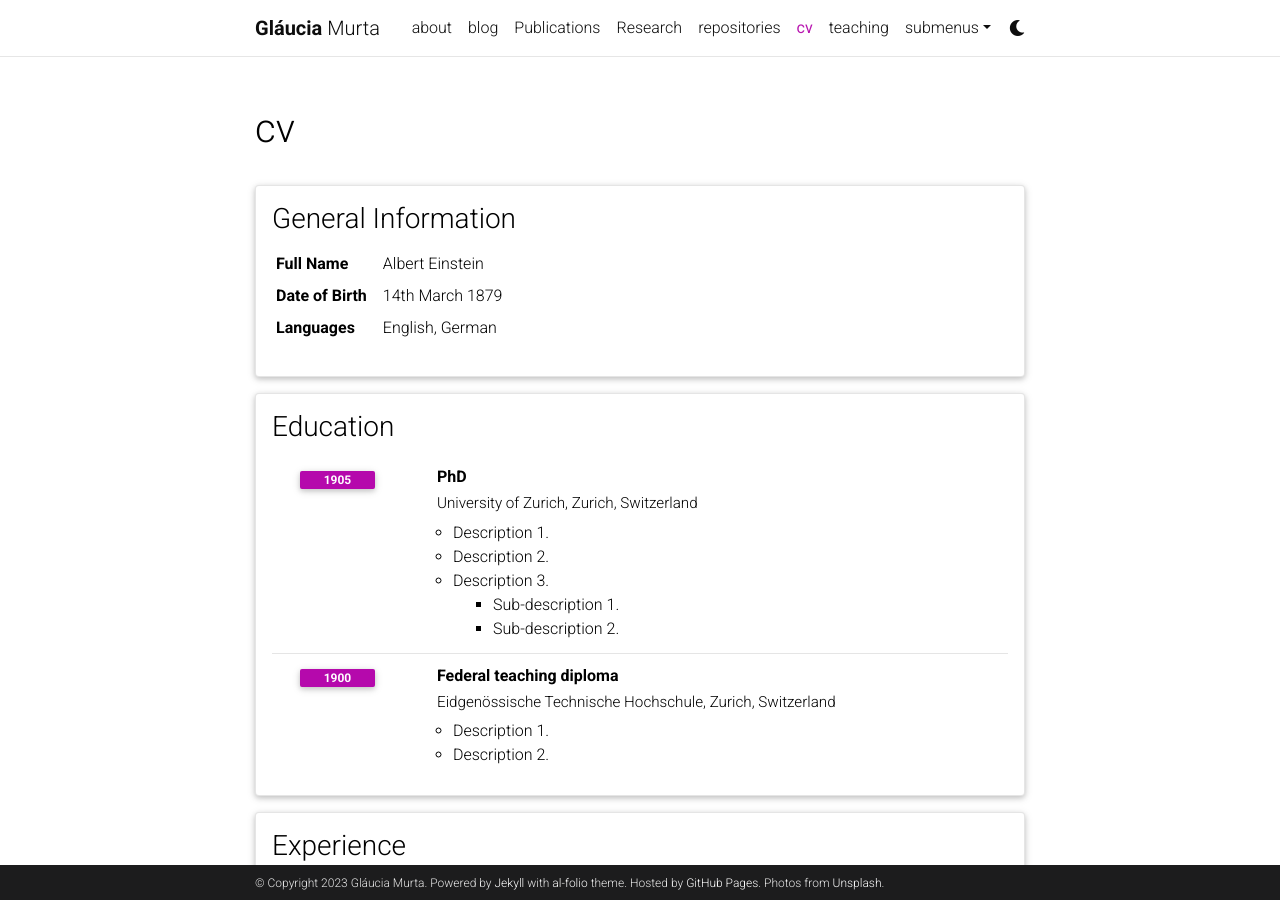
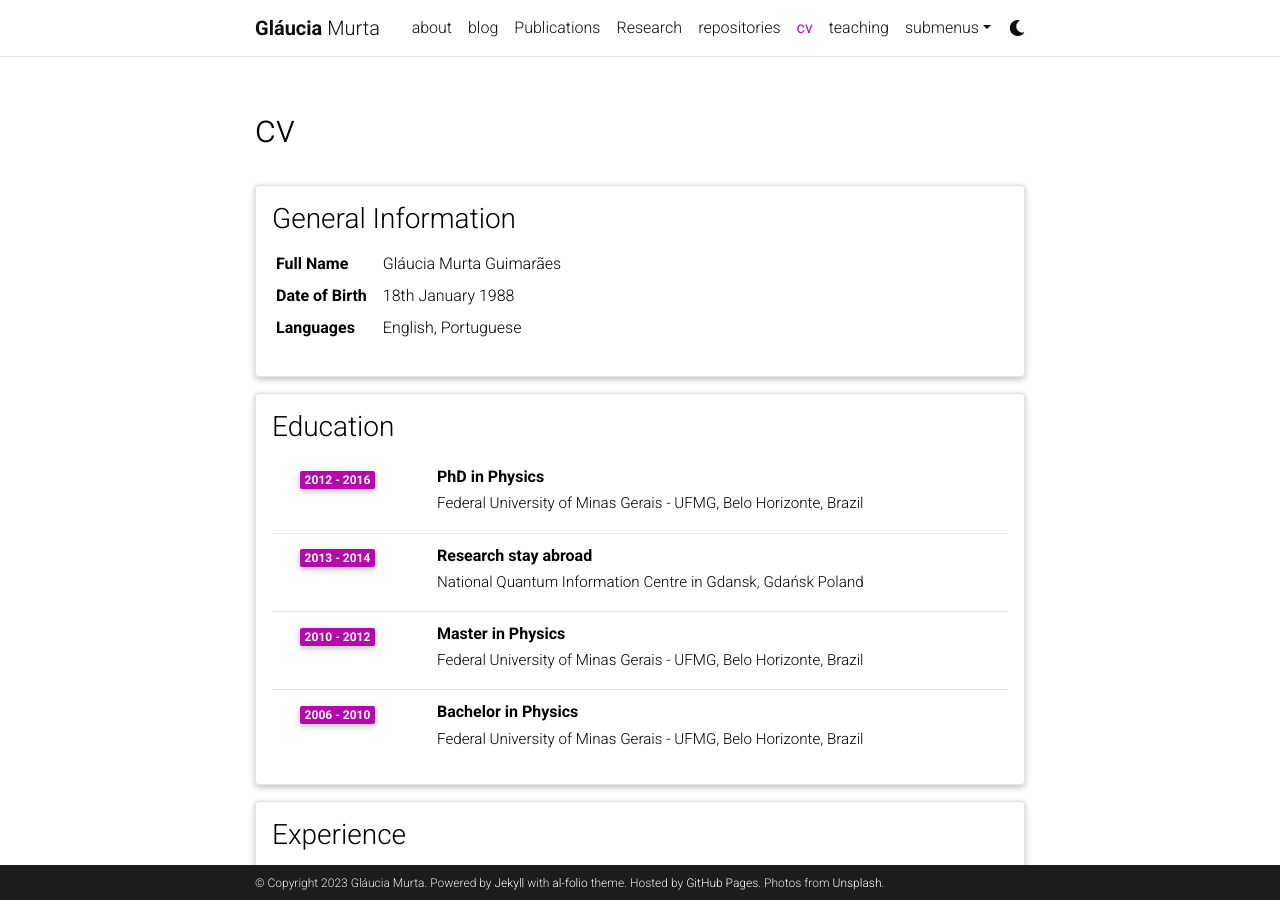
Before and after one commit to glauciamg/glauciamg.github.io, a Jekyll site: the page built from _pages/cv.md, in a window 1280 px wide and 900 px high. Built offline with Jekyll 4.4.1, drawn with Linux system fonts in a browser that asks for light colours; comment, search, counter and statistics services are not loaded; a style sheet for code colours, icons or effects is not loaded.

Commit message:
Update cv.yml

```diff
--- a/_data/cv.yml
+++ b/_data/cv.yml
@@ -2,31 +2,27 @@
   type: map
   contents:
     - name: Full Name
-      value: Albert Einstein
+      value: Gláucia Murta Guimarães
     - name: Date of Birth
-      value: 14th March 1879
+      value: 18th January 1988
     - name: Languages
-      value: English, German
+      value: English, Portuguese
 
 - title: Education
   type: time_table
   contents:
-    - title: PhD
-      institution: University of Zurich, Zurich, Switzerland
-      year: 1905
-      description:
-        - Description 1.
-        - Description 2.
-        - title: Description 3.
-          contents:
-            - Sub-description 1.
-            - Sub-description 2.
-    - title: Federal teaching diploma
-      institution: Eidgenössische Technische Hochschule, Zurich, Switzerland
-      year: 1900
-      description:
-        - Description 1.
-        - Description 2.
+    - title: PhD in Physics
+      institution: Federal University of Minas Gerais - UFMG, Belo Horizonte, Brazil
+      year: 2012 - 2016
+    - title: Research stay abroad
+      institution: National Quantum Information Centre in Gdansk, Gda&#324sk Poland
+      year: 2013 - 2014
+    - title: Master in Physics
+      institution: Federal University of Minas Gerais - UFMG, Belo Horizonte, Brazil
+      year: 2010 - 2012
+    - title: Bachelor in Physics
+      institution: Federal University of Minas Gerais - UFMG, Belo Horizonte, Brazil
+      year: 2006 - 2010
 
 - title: Experience
   type: time_table
```
